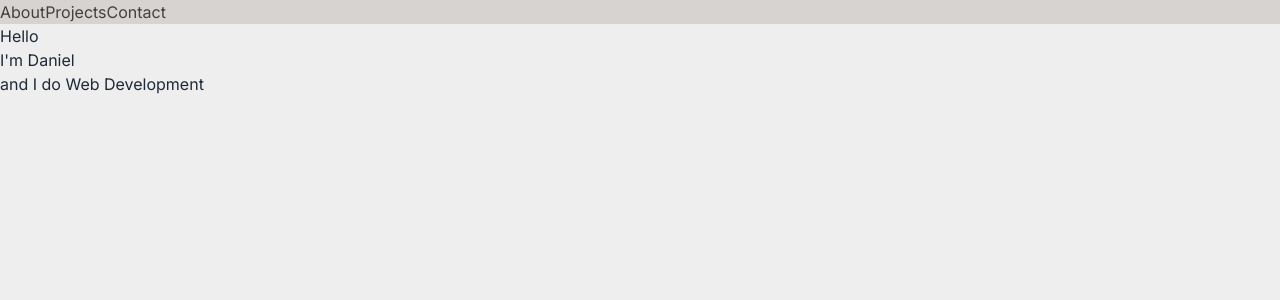
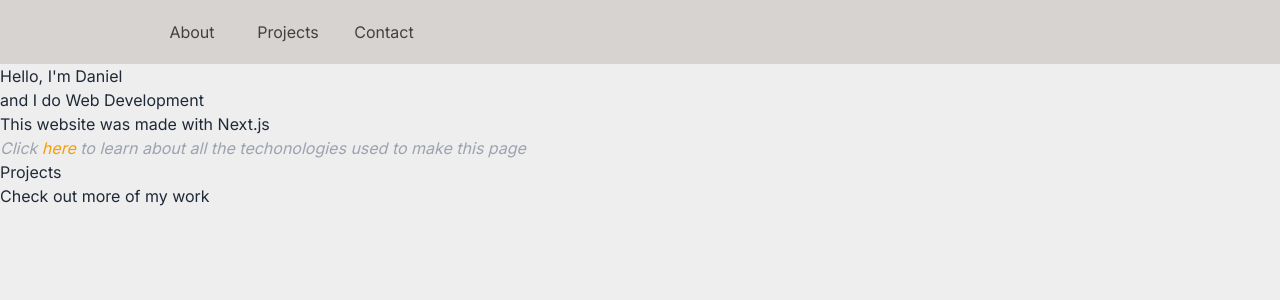
Before and after one commit to GreenCitrus6/portfolio-website, a Next.js app: page / in a window 1280 px wide. Shown: the top 300 px of the page. Built offline with nearby package versions, Linux system fonts and the light colour scheme.

Commit message:
Added styling to header, added more detailed comments planning out about and contact sections.

```diff
--- a/src/app/header.js
+++ b/src/app/header.js
@@ -1,13 +1,13 @@
 
 export default function Header() {
     return (
-        <header className="bg-stone-300 text-stone-700">
-            <navbar className="flex flex-row">
+        <header className="bg-stone-300 text-stone-700 h-16 flex overflow-hidden">
+            <nav className="flex flex-row items-center ml-4 sm:ml-36">
                 {/* nav will have About, Portfolio, Contact. will be fixed to top of page */}
-                <a>About</a>
-                <a>Projects</a>
-                <a>Contact</a>
-            </navbar>
+                <a className="w-24 text-center" href="#aboutSection">About</a>
+                <a className="w-24 text-center" href="#portfolioSection">Projects</a>
+                <a className="w-24 text-center" href="#contactSection">Contact</a>
+            </nav>
         </header>
     )
 }
--- a/src/app/page.js
+++ b/src/app/page.js
@@ -8,14 +8,21 @@ export default function Home() {
     <>
       <Header />
       <main className="flex flex-col text-gray-800">
-        <section id="aboutSection">
+        <section id="aboutSection" className="">
           {/* about section */}
-          <h2>Hello</h2>
-          <h1>I'm Daniel</h1>
-          <h3>and I do Web Development</h3>
+          <h1>Hello, I'm Daniel</h1>
+          <h2>and I do Web Development</h2>
+          <div id="explanationContainer">
+            <p >This website was made with Next.js</p>
+            <a className="text-gray-400 italic">Click <span className="text-amber-500 hover:text-amber-400 active:text-amber-300">here</span> to learn about all the techonologies used to make this page</a>
+            {/* make a modal window that pops up and shows the technologies used in this page:
+            react.js with next.js
+            tailwind.css*/}
+          </div>
         </section>
-        <section id="portfolioSection">
-          {/* portfolio, cards that have an option to view an explanation of what they are and what tech they use, or link to the deployed project to try it
+        <section id="portfolioSection" className="">
+          <h2>Projects</h2>
+          {/* portfolio, cards that have an option to view a modal window with an explanation of what they are and what tech they use, or link to the deployed project to try it
             journal app with backend
             pokemon sleep collection manager
             react todo list,
@@ -24,7 +31,8 @@ export default function Home() {
           */}
           <ProjectCard />
         </section>
-        <section id="contactSection">
+        <section id="contactSection" className="">
+          <h2>Check out more of my work</h2>
           {/* contact info, including linkedin and github */}
 
         </section>
```
